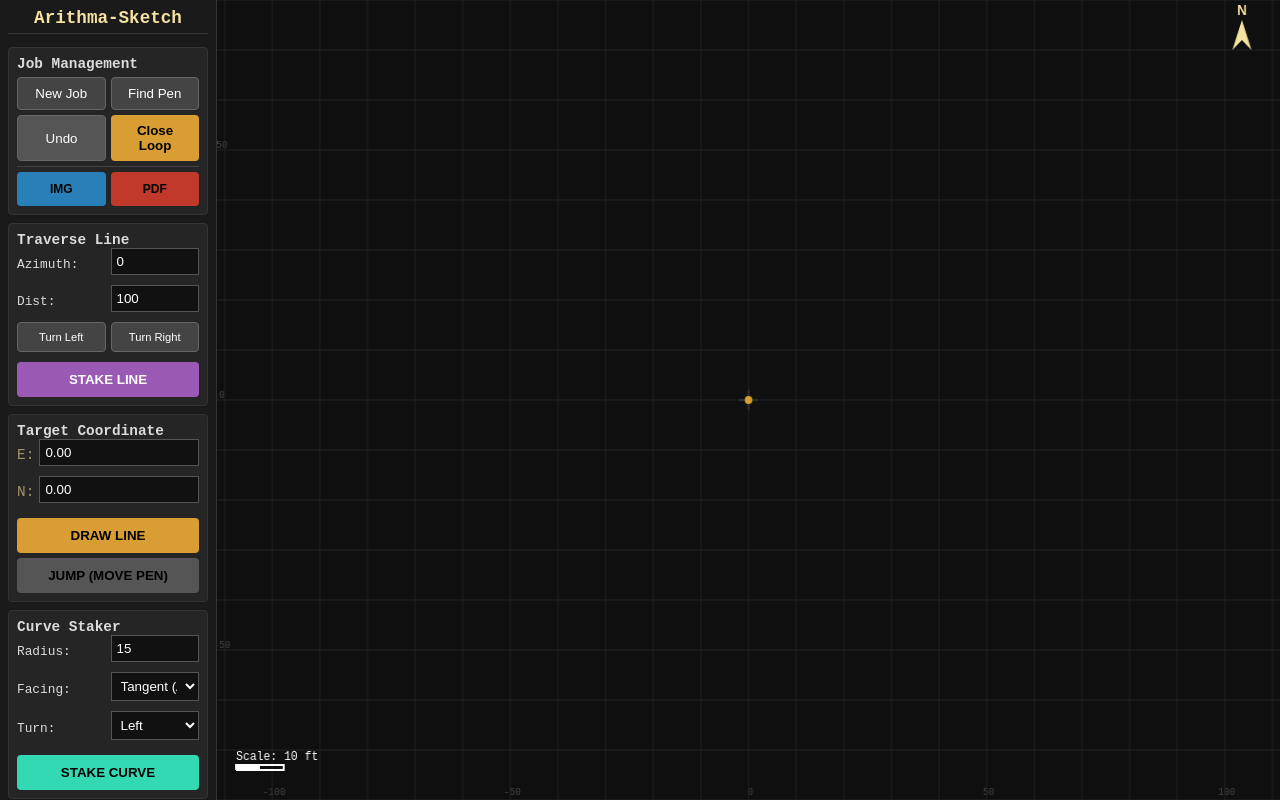
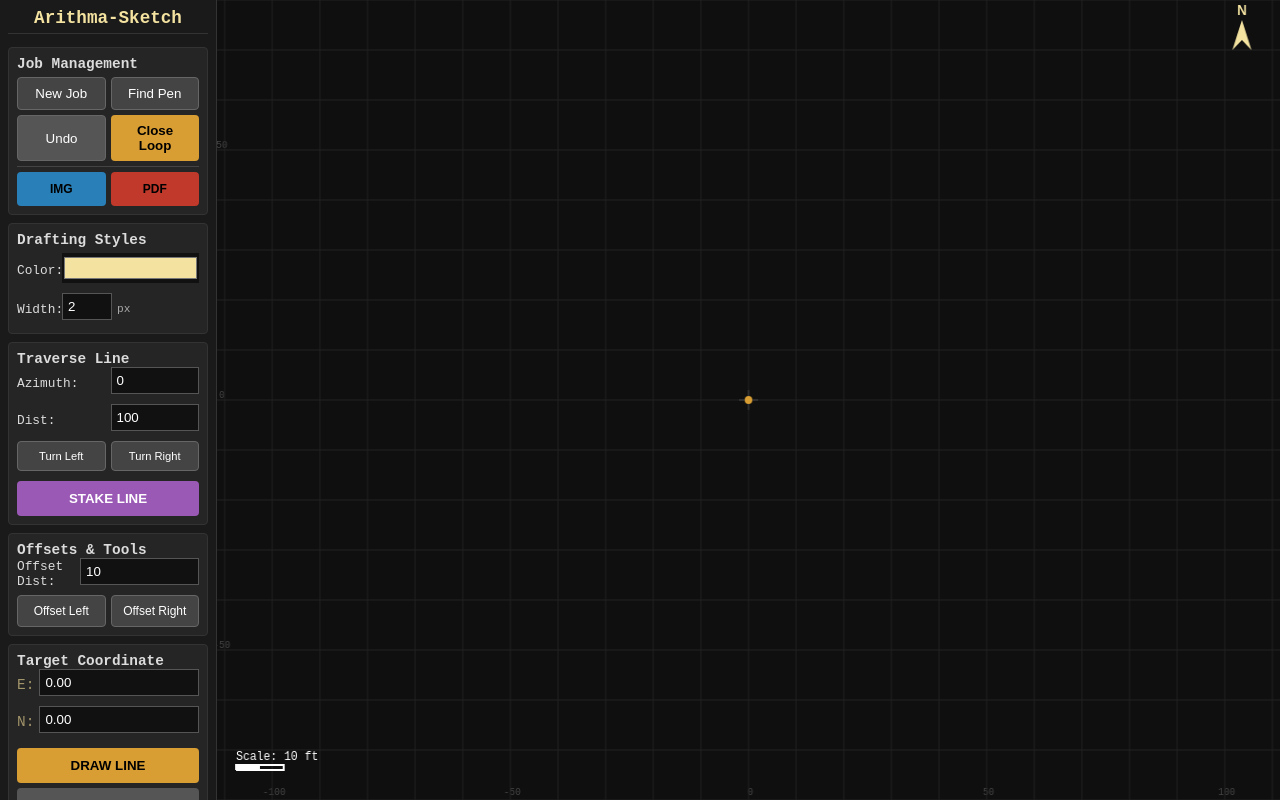
Before and after one commit to isaiah9238/ghArithmaGen, a plain HTML site: page index.html in a window 1280 px wide. Drawn offline with nearby package versions, Linux system fonts and the light colour scheme.

Commit message:
Update index.html

```diff
--- a/index.html
+++ b/index.html
@@ -29,6 +29,19 @@
       </div>
 
       <div class="card">
+        <strong>Drafting Styles</strong>
+        <div style="display: flex; gap: 5px; margin-top: 5px; align-items: center;">
+            <label style="font-size:0.8rem; width:40px;">Color:</label>
+            <input type="color" id="input-color" value="#f3e2a0" style="height:30px; padding:0; border:none; cursor:pointer;">
+        </div>
+        <div style="display: flex; gap: 5px; margin-top: 5px; align-items: center;">
+            <label style="font-size:0.8rem; width:40px;">Width:</label>
+            <input type="number" id="input-width" value="2" min="1" max="20" style="width:50px;">
+            <span style="font-size:0.7rem; color:#aaa;">px</span>
+        </div>
+      </div>
+
+      <div class="card">
         <strong>Traverse Line</strong>
         <div style="display: grid; grid-template-columns: 1fr 1fr; gap: 5px; margin-bottom: 5px;">
             <label style="font-size: 0.8rem; align-self: center;">Azimuth:</label>
@@ -41,6 +54,18 @@
              <button id="btn-turn-right" class="reset-btn" style="font-size:0.7rem;">Turn Right</button>
         </div>
         <button id="btn-traverse" class="action-btn" style="background: #9b59b6; color: #fff;">STAKE LINE</button>
+      </div>
+
+      <div class="card">
+        <strong>Offsets & Tools</strong>
+        <div style="display: flex; gap: 5px; align-items: center; margin-bottom: 5px;">
+            <label style="font-size:0.8rem;">Offset Dist:</label>
+            <input type="number" id="input-offset-dist" value="10" placeholder="Feet">
+        </div>
+        <div style="display:flex; gap:5px;">
+            <button id="btn-offset-left" class="reset-btn" style="font-size:0.75rem;">Offset Left</button>
+            <button id="btn-offset-right" class="reset-btn" style="font-size:0.75rem;">Offset Right</button>
+        </div>
       </div>
 
       <div class="card">
@@ -62,8 +87,6 @@
         <div style="display: grid; grid-template-columns: 1fr 1fr; gap: 5px; margin-bottom: 5px;">
             <label style="font-size: 0.8rem; align-self: center;">Radius:</label>
             <input type="number" id="curve-radius" value="15">
-
-            <label style="font-size: 0.8rem; align-self: center;">Facing:</label>
             <select id="curve-facing" style="background:#111; color:#fff; border:1px solid #555;">
                 <option value="Tangent">Tangent (Auto)</option>
                 <option value="N">North</option>
@@ -71,7 +94,6 @@
                 <option value="E">East</option>
                 <option value="W">West</option>
             </select>
-
             <label style="font-size: 0.8rem; align-self: center;">Turn:</label>
             <select id="curve-turn" style="background:#111; color:#fff; border:1px solid #555;">
                 <option value="Left">Left</option>
@@ -82,7 +104,7 @@
       </div>
 
       <div class="card">
-        <strong>Snaps & Tools</strong>
+        <strong>Snaps & Measure</strong>
         <div style="display: flex; flex-direction: column; gap: 5px; margin-top: 5px;">
             <label style="display:flex; align-items:center; gap:8px; font-size:0.8rem; cursor:pointer;">
                 <input type="checkbox" id="snap-end" checked> Endpoint
@@ -113,13 +135,6 @@
         </div>
         <div style="max-height: 100px; overflow-y: auto; margin-top:5px; border:1px solid #333; background:#111;">
             <table style="width:100%; font-size:0.75rem; border-collapse:collapse;">
-                <thead style="background:#333; color:#aaa;">
-                    <tr>
-                        <th style="text-align:left; padding:2px;">ID</th>
-                        <th style="text-align:right; padding:2px;">Acres</th>
-                        <th style="text-align:right; padding:2px;">SqFt</th>
-                    </tr>
-                </thead>
                 <tbody id="parcel-list-body"></tbody>
             </table>
         </div>
@@ -131,8 +146,9 @@
             <button id="btn-zoom-in" class="reset-btn" style="font-weight:bold; font-size:1.2rem;">+</button>
             <button id="btn-zoom-out" class="reset-btn" style="font-weight:bold; font-size:1.2rem;">-</button>
         </div>
-        <div style="margin-top:5px;">
-            <button id="btn-fit" class="action-btn" style="background:#555; padding:5px; font-size:0.8rem;">Fit to Screen</button>
+        <div style="display:flex; gap:5px; margin-top:5px;">
+            <button id="btn-fit" class="action-btn" style="background:#555; padding:5px; font-size:0.8rem;">Fit</button>
+            <button id="btn-paper-mode" class="action-btn" style="background:#eee; color:#000; padding:5px; font-size:0.8rem;">Paper Mode</button>
         </div>
       </div>
 
```
